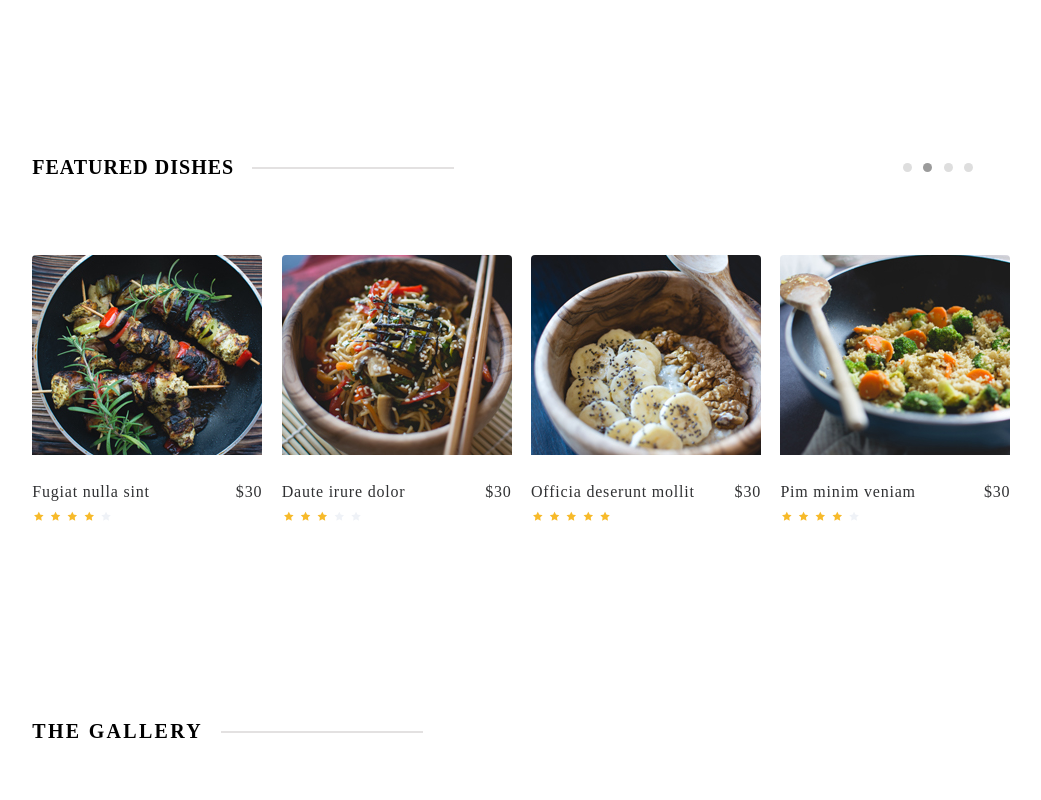
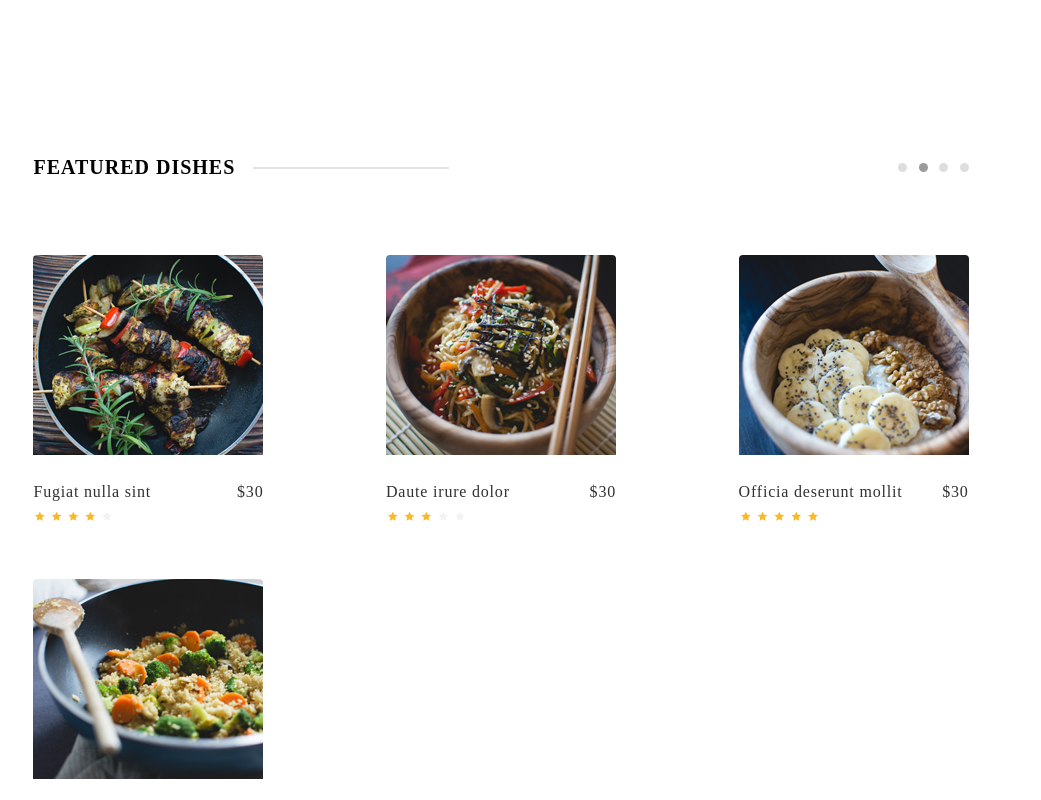
Before and after one commit to Faraks01/Vue-test-task, a Vue app: page / in a window 1280 px wide. Shown: the part 1320-2120 px from the top of the page, without its empty margins (139-1180 px from the left). Built offline with nearby package versions, Linux system fonts and the light colour scheme; a web font is replaced by a local one.

Commit message:
Сделал адаптивное расположение

```diff
--- a/src/App.vue
+++ b/src/App.vue
@@ -27,7 +27,6 @@ body {
 }
 
 #app {
-  height: 3088px;
   & > * {
     padding: 0;
   }
--- a/src/components/Footer/Footer.vue
+++ b/src/components/Footer/Footer.vue
@@ -50,6 +50,7 @@ export default {
 
 <style scoped lang='scss'>
 .el-footer {
+	margin-top: 200px;
   background-color: #3b3b3b;
   .el-row {
     height: inherit;
--- a/src/components/Main/Billboard.vue
+++ b/src/components/Main/Billboard.vue
@@ -1,6 +1,5 @@
 <template>
   <el-container class="billboard-wrapper" direction="vertical">
-
     <el-row
       type="flex"
       class="billboard"
@@ -11,7 +10,6 @@
         <p>resto restaurant home page website template</p>
       </el-col>
     </el-row>
-
   </el-container>
 </template>
 
@@ -79,9 +77,23 @@ export default {
         &::after {
           content: "————";
           letter-spacing: -2px;
-					margin: 0 30px
+          margin: 0 30px;
+        }
       }
 
+      @include breakpoint("small") {
+        h1 {
+          font-size: 70px;
+          letter-spacing: -4px;
+        }
+
+        p {
+					font-size: 14px;
+          &::before,
+          &::after {
+            display: none;
+          }
+        }
       }
     }
   }
--- a/src/components/Main/DishesMenu.vue
+++ b/src/components/Main/DishesMenu.vue
@@ -142,8 +142,11 @@ export default {
 		justify-content: center;
 
 		&>* {
+			margin: 0 calc(117px / 2) 56px !important;
 			flex: 0 0 492px;
-			margin: 0 calc(117px / 2) 56px !important;
+			@include breakpoint('small') {
+				flex-basis: 300px
+			}
 		}
 
     .menu {
@@ -174,8 +177,11 @@ export default {
             display: inline-block;
             flex: 1 0 0;
             height: 0px;
-            margin: 12px 43px 0;
             outline: 1px solid #e3e1e1;
+						margin: 12px 43px 0;
+						@include breakpoint('small') {
+								margin: 12px 20px 0;
+						}
           }
         }
 
--- a/src/components/Main/DishesShowcase.vue
+++ b/src/components/Main/DishesShowcase.vue
@@ -1,23 +1,15 @@
 <template>
-  <el-row tag="section" class="dishes-showcase" type="flex" justify="center" direction="vertical">
-    <el-col :span="18">
-      <el-row type="flex" justify="space-between" align="middle" class="headline">
-        <el-col :span="15">
+  <section class="dishes-showcase">
+    <div class="headline">
       <h1 class="title">FEATURED DISHES</h1>
-        </el-col>
-        <el-col :span="2" type="flex">
       <ul class="dots-indicator">
         <li class="dot"></li>
         <li class="dot" :class="{active: true}"></li>
         <li class="dot"></li>
         <li class="dot"></li>
       </ul>
-        </el-col>
-      </el-row>
-
-      <el-row type="flex" :gutter="60" justify="center" class="gallery" direction="horizontal">
-        <el-col class="card-wrapper" :span="6" v-for="(card, index) in cards" :key="'' + index">
-          <el-card class="card" :body-style="{ padding: '0px' }" shadow="never">
+    </div>
+    <el-card class="card" v-for="(card, index) in cards" :key="'' + index" :body-style="{ padding: '0px' }" shadow="never">
       <img :src="card.pic" class="picture">
       <span class="caption">
         <span>{{ card.caption }}</span>
@@ -25,11 +17,8 @@
       </span>
       <el-rate class="rate-bar" v-model="card.rating" :disabled="true"/>
     </el-card>
-        </el-col>
-      </el-row>
-    </el-col>
-  </el-row>
-</template>
+  </section>
+</template>ы
 
 <script>
 export default {
@@ -69,11 +58,28 @@ export default {
 
 <style lang="scss" scoped>
 .dishes-showcase {
-	padding: 0 15px;
-	width: 100%;
+	padding: 0 12.3%;
+	&>* {
+		margin: 0 15px;
+	}
+
+	display: flex;
+	flex-flow: row wrap;
+	justify-content: space-between;
+	@include breakpoint('small') {
+		justify-content: center;
+	}
   .headline {
+		flex: 0 0 100%;
 		margin-bottom: 56px;
+
+		display: flex;
+		flex-flow: row nowrap;
+		justify-content: space-between;
+		align-items: center;
     .title {
+			flex: 0 2 415px;
+
       display: flex;
       font-family: "Aleo-Bold";
       font-size: 20px;
@@ -81,17 +87,17 @@ export default {
 
       &::after {
         content: "";
-        display: inline-block;
         margin: auto;
         margin-left: 19px;
 				height: 0;
-        width: 200px;
+				flex: 1;
         outline: 1px solid #e3e1e1;
       }
     }
 
     .dots-indicator {
-			margin-left: auto !important;
+			margin-right: 30px !important;
+
       width: max-content;
       display: flex;
       .dot {
@@ -107,12 +113,11 @@ export default {
       }
     }
   }
-  .card-wrapper {
   .card {
-      margin: auto;
-      width: 230px;
+		flex: 0 0 230px;
     height: 268px;
 		border: none;
+		margin-bottom: 56px;
 
     .picture {
       display: block;
@@ -136,5 +141,4 @@ export default {
     }
   }
 }
-}
 </style>
```
Lines whose indentation alone changed are shown as unchanged.
